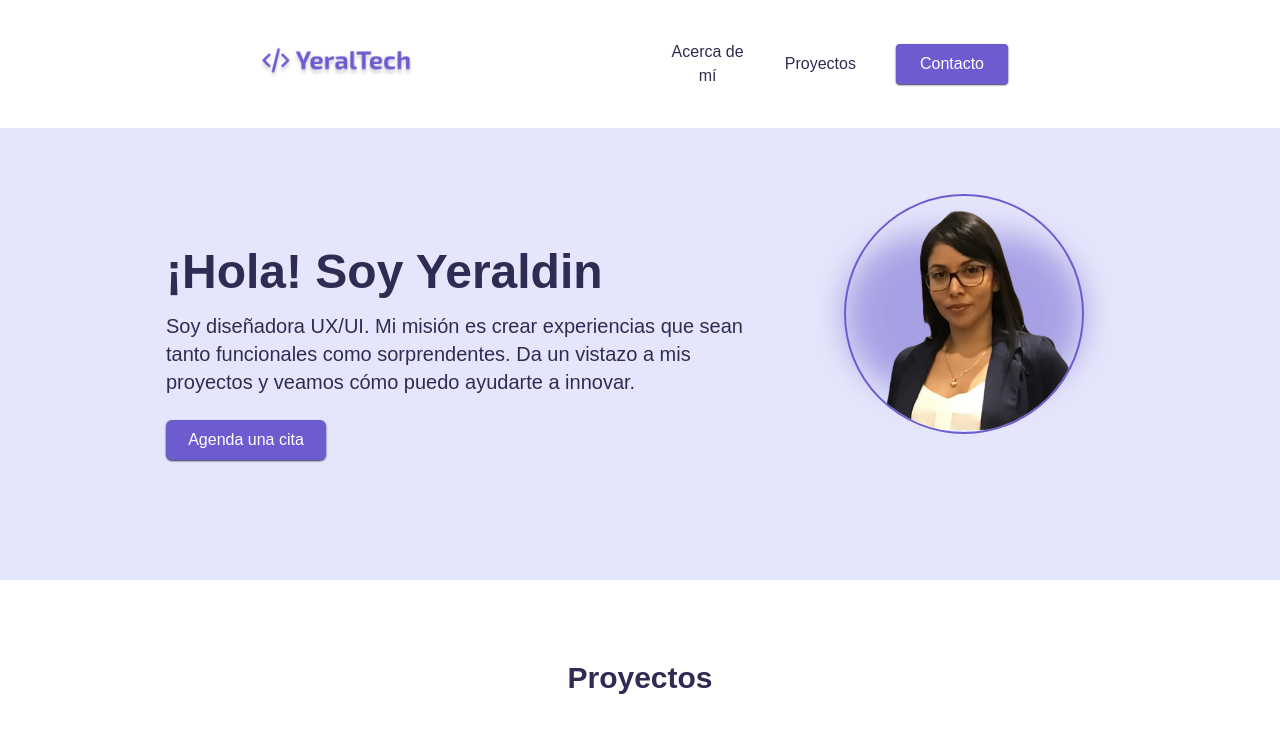
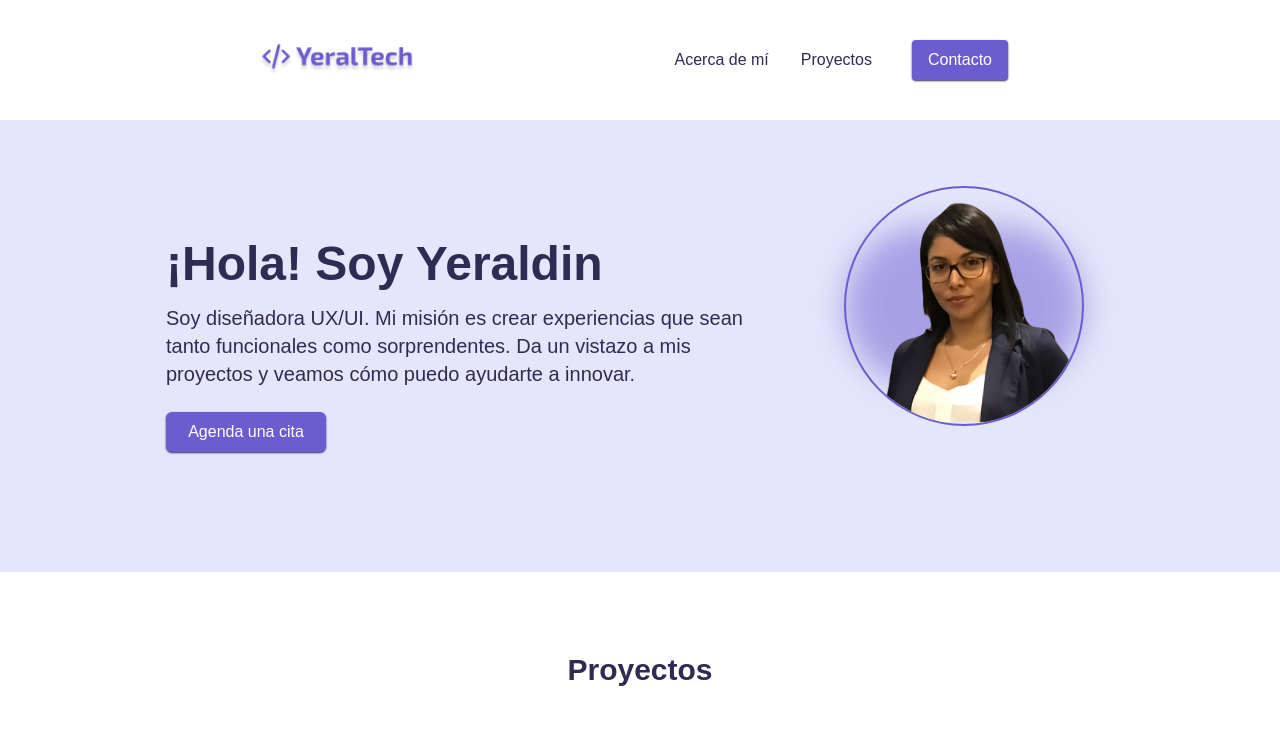
Before and after one commit to YeralTech/YeralTech-web, a React (Vite) app: page / in a window 1280 px wide. Shown: the top 734 px of the page. Built offline with nearby package versions, Linux system fonts and the light colour scheme.

Commit message:
corrigiendo navbar

```diff
--- a/src/components/Navbar.jsx
+++ b/src/components/Navbar.jsx
@@ -27,7 +27,7 @@ const Navbar = () => {
   return (
     <nav id="navbar" className="flex items-center justify-between py-4 px-8 lg:px-0 max-w-screen-md mx-auto ">
       <NavLink to="/" className={({ isActive }) => (isActive ? 'text-primary' : 'text-text')}>
-        <img className="w-40 h-auto" src="/public/asset/logo.png" alt="logo" />
+        <img className="w-40 h-auto" src="/public/asset/logo.png" alt="logo Yeraldin" />
       </NavLink>
 
 
@@ -78,7 +78,7 @@ const Navbar = () => {
         <li className="py-2 px-4">
           <button
             onClick={openWhatsapp}
-            className="bg-primary text-background px-6 py-2 rounded shadow-sm shadow-text hover:bg-text hover:text-background transition duration-300"
+            className="bg-primary text-background px-4 py-2 rounded shadow-sm shadow-text hover:bg-text hover:text-background transition duration-300"
           >
             Contacto
           </button>
```
